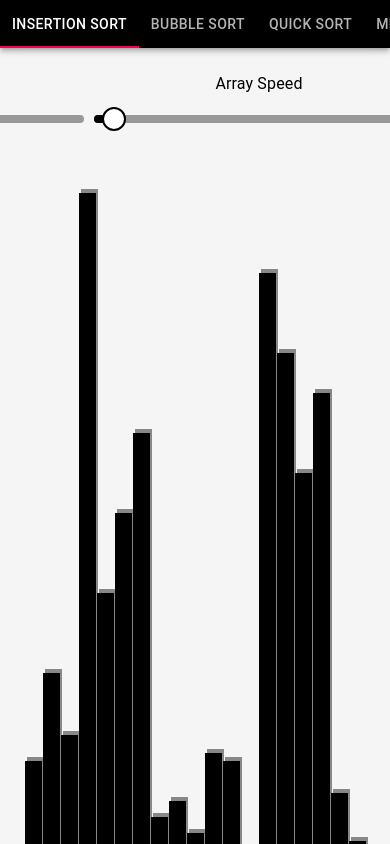
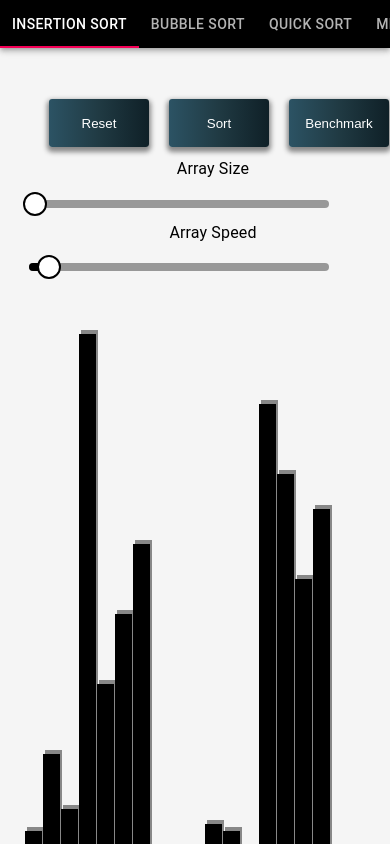
Before and after one commit to ccoombsesmail/AlgoVisualizer, a React (Create React App) app: page / in a window 390 px wide. Built offline with nearby package versions, Linux system fonts and the light colour scheme; the HTML template or start-up script is replaced by a standard one.

Commit message:
Added more responsivness and styling

```diff
--- a/src/App.css
+++ b/src/App.css
@@ -3,5 +3,5 @@
   background-color: whitesmoke;
   width: 100%;
   height: 100vh;
-  overflow-x: hidden;
+  overflow-x: auto;
 }
--- a/src/Components/BarSort/BarSort.jsx
+++ b/src/Components/BarSort/BarSort.jsx
@@ -86,22 +86,28 @@ class BarSort extends Component {
         var benches1 = <div></div>
         if (this.state.benchmark_times.length != 0 ){
             var benches = this.state.benchmark_times
-            benches1 = <BenchmarkTable styling = {styles.input_table} built_in={benches[0].toString()} merge_sort={benches[1].toString()}
-                quick_sort={benches[2].toString()} bubble_sort={benches[3].toString()} insertion_sort={benches[3].toString()} />
+            benches1 = <BenchmarkTable styling= "input_table" built_in={benches[0].toFixed(4)} merge_sort={benches[1].toFixed(4)}
+                quick_sort={benches[2].toFixed(4)} bubble_sort={benches[3].toFixed(4)} insertion_sort={benches[3].toFixed(4)} />
         }
 
         return (
             <div >
                 <div className = {styles.inputWrapper}>
                     {benches1}
-                    <button ref={this.resetRef} className={styles.input, styles.button} onClick={() => this.resetArr(this.state.size)} >  Reset </button>
-                    <button ref={this.sortRef} className={styles.input, styles.button} onClick={() => this.sort(this.state.arr)} >  Sort </button>
-                    <button className={styles.input, styles.button} onClick={() => this.bench(this.state.arr)} >  Benchmark </button>
-                    <SliderBar styling={styles.input} step = {1} max = {1000} size = {true} sliderHandle={this.resetArr.bind(this)} />
-                    <SliderBar styling={styles.input} step = {.1} max={300} size = {false} speedHandle = {this.changeSpeed.bind(this)}   />
+                    <div className = {styles.buttonSliderWrapper}>
+                        <div className = {styles.buttons}>
+                            <button ref={this.resetRef} className={styles.input, styles.button} onClick={() => this.resetArr(this.state.size)} >  Reset </button>
+                            <button ref={this.sortRef} className={styles.input, styles.button} onClick={() => this.sort(this.state.arr)} >  Sort </button>
+                            <button className={styles.input, styles.button} onClick={() => this.bench(this.state.arr)} >  Benchmark </button>
+                        </div>
+                        <div className = {styles.sliders}>
+                            <SliderBar styling={styles.input} step = {1} max = {1000} size = {true} sliderHandle={this.resetArr.bind(this)} />
+                            <SliderBar styling={styles.input} step = {.1} max={300} size = {false} speedHandle = {this.changeSpeed.bind(this)} />
+                        </div>
+                    </div>
                 </div>
                 <div className = {styles.barWrapper} >
-                    {this.state.arr.map((num, index) => <BarNode className={styles.bar} idName={index.toString()} key={index + 1} height={(num * .8).toString() + "px"} width= {2800/this.state.size +"px"} backgroundColor="black" />)}
+                    {this.state.arr.map((num, index) => <BarNode className={styles.bar} idName={index.toString()} key={index + 1} height={(num * .7).toString() + "px"} width= {2800/this.state.size +"px"} backgroundColor="black" />)}
                 </div>
             </div>
         )
--- a/src/Components/BarSort/BarSort.module.css
+++ b/src/Components/BarSort/BarSort.module.css
@@ -5,10 +5,23 @@
      align-items: center;
 }
 
-.input_table {
+/* .input_table {
     align-self: flex-start !important;
     padding-right: 100px;
 
+} */
+
+.buttonSliderWrapper {
+    display: flex;
+    flex-direction: column;
+}
+
+.buttons {
+    display: inline-flex;
+}
+
+.sliders {
+    display: inline-flex;
 }
 
 .button {
@@ -41,8 +54,20 @@
 
 
 
-.bar {
 
-    background: rgb(2,0,36) !important;
-    background: linear-gradient(90deg, rgba(2,0,36,1) 0%, rgba(26,32,32,1) 18%, rgba(0,212,255,1) 100%) !important;
+@media only screen and (max-width: 600px) {
+  .sliders {
+    flex-direction: column;
+  }
+
+  .inputWrapper {
+    justify-content: center;
+    flex-direction: column;
+
+  }
+
+
+  /* .input_table {
+    flex-direction: column;
+    } */
 }
--- a/src/Components/BenchmarkTable.jsx
+++ b/src/Components/BenchmarkTable.jsx
@@ -10,11 +10,31 @@ import Paper from '@material-ui/core/Paper';
 
 
 const useStyles = makeStyles({
+    root: {
+        paddingRight: "100px",
+        ['@media (max-width:780px)']: {
+            paddingRight: "0px",
+           alignSelf: "center",
+           maxWidth: "80vw"
+        }
+    // },
+    },
     table: {
     //    minWidth: 400,
     //    maxWidth: 600,
     //    alignSelf: "flex-start"
+
     },
+    head: {
+        backgroundColor: 'black',
+        color: 'white'
+    },
+    cell: {
+        color: 'white'
+
+    }
+
+
 });
 
 function createData(built_in, merge_sort, quick_sort, bubble_sort, insertion_sort) {
@@ -32,26 +52,26 @@ const BenchmarkTable = (props) => {
 
 
     return (
-        <TableContainer className={props.styling} >
+        <TableContainer className={classes.root} >
             <Table className={classes.table} aria-label="simple table">
-                <TableHead>
+                <TableHead className = {classes.head}>
                     <TableRow>
-                        <TableCell align="right">Built In Sort</TableCell>
-                        <TableCell align="right">Merge Sort</TableCell>
-                        <TableCell align="right">Quick Sort</TableCell>
-                        <TableCell align="right">Bubble Sort</TableCell>
-                        <TableCell align="right">Insertion Sort</TableCell>
+                        <TableCell className = {classes.cell} align="left">Built In Sort</TableCell>
+                        <TableCell className={classes.cell} align="left">Merge Sort</TableCell>
+                        <TableCell className={classes.cell} align="left">Quick Sort</TableCell>
+                        <TableCell className={classes.cell} align="left">Bubble Sort</TableCell>
+                        <TableCell className={classes.cell} align="left">Insertion Sort</TableCell>
                     </TableRow>
                 </TableHead>
                 <TableBody>
                     {rows.map((row, index) => (
                         <TableRow key={index+25}>
 
-                            <TableCell key={index + 1} align="right">{row.built_in}</TableCell>
-                            <TableCell key={index + 2} align="right">{row.merge_sort}</TableCell>
-                            <TableCell key={index + 3}align="right">{row.quick_sort}</TableCell>
-                            <TableCell key={index + 4} align="right">{row.bubble_sort}</TableCell>
-                            <TableCell key={index + 5} align="right">{row.insertion_sort}</TableCell>
+                            <TableCell key={index + 1} align="left">{row.built_in}</TableCell>
+                            <TableCell key={index + 2} align="left">{row.merge_sort}</TableCell>
+                            <TableCell key={index + 3} align="left">{row.quick_sort}</TableCell>
+                            <TableCell key={index + 4} align="left">{row.bubble_sort}</TableCell>
+                            <TableCell key={index + 5} align="left">{row.insertion_sort}</TableCell>
 
                         </TableRow>
                     ))}
--- a/src/Components/SliderBar.jsx
+++ b/src/Components/SliderBar.jsx
@@ -32,7 +32,8 @@ const PrettoSlider = withStyles({
         height: 8,
         width: 300,
         marginRight: 10,
-        right: 10
+        right: 10,
+        display: "flex"
         //backgroundColor: ''
     },
     thumb: {
--- a/src/Components/SortingAlgosTab/SortingAlgosTab.jsx
+++ b/src/Components/SortingAlgosTab/SortingAlgosTab.jsx
@@ -21,7 +21,7 @@ const SortingAlgosTab = (props) => {
 
     return (
         <div className={classes.root}>
-            <AppBar position="static" style={{ backgroundColor: 'black'}}>
+            <AppBar position="static" className = {classes.appbar}>
                 <Tabs value={value} onChange={handleChange} aria-label="simple tabs example" >
                     <Tab label="Insertion Sort" {...a11yProps(0)} />
                     <Tab label="Bubble Sort" {...a11yProps(1)} />
@@ -79,12 +79,15 @@ function a11yProps(index) {
 
 const useStyles = makeStyles(theme => ({
     root: {
-        flexGrow: 1,
        // backgroundColor: theme.palette.background.paper,
        // backgroundColor: 'green',
-        height: "600px"
+        height: "700px"
 
     },
+    appbar: {
+        display: "flex",
+        backgroundColor: 'black'
+    }
 }));
 
 
--- a/src/Components/SortingAlgosTab/SortingAlgosTab.module.css
+++ b/src/Components/SortingAlgosTab/SortingAlgosTab.module.css
@@ -1,4 +1,4 @@
-button {
+/* button {
 
     background-color: linear-gradient(to right, #0f2027, #203a43, #2c5364);
     border-radius: 3;
@@ -8,4 +8,4 @@ button {
     padding: 0 30px;
     box-shadow: 0 3px 5px 2px rgba(255, 105, 135, .3);
 
-}
+} */
```
